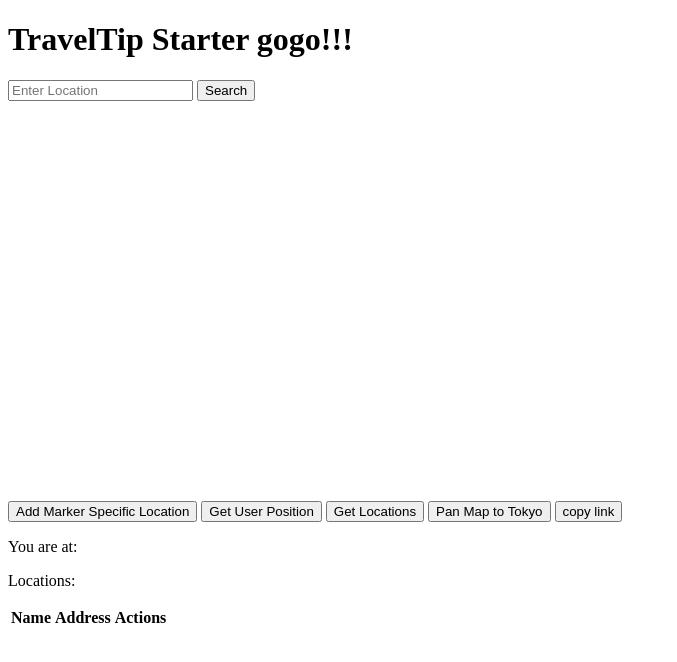
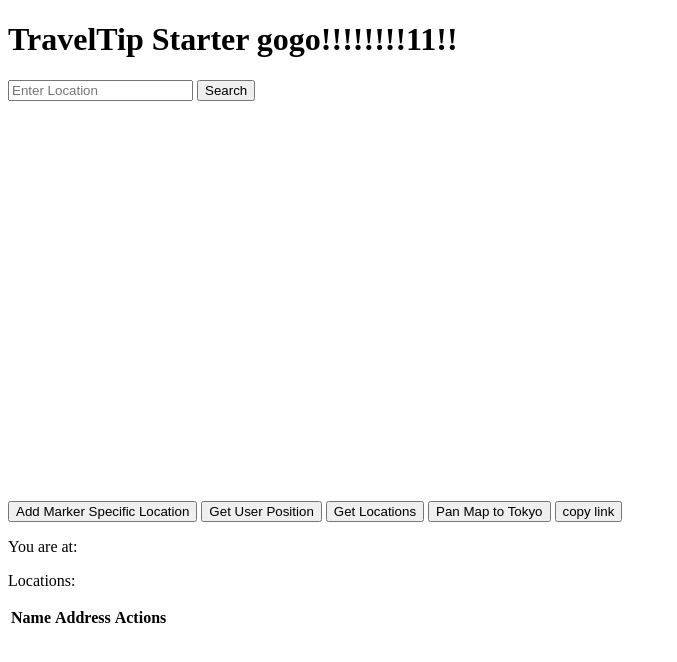
Before and after one commit to dese236/travelTripD-G, a plain HTML site: page index.html in a window 1280 px wide. Shown: the whole page, without its empty margins (0-677 px from the left). Drawn offline with Linux system fonts and the light colour scheme.

Commit message:
h1h1h1h1h1

```diff
--- a/index.html
+++ b/index.html
@@ -8,7 +8,7 @@
 </head>
 
 <body>
-    <h1>TravelTip Starter gogo!!!</h1>
+    <h1>TravelTip Starter gogo!!!!!!!!11!!</h1>
     <input type="search" placeholder="Enter Location" />
     <button class="search-button" onclick="onSearchLoc()">Search</button>
     <div id="map" style="width: 100%; height: 400px"></div>
```
